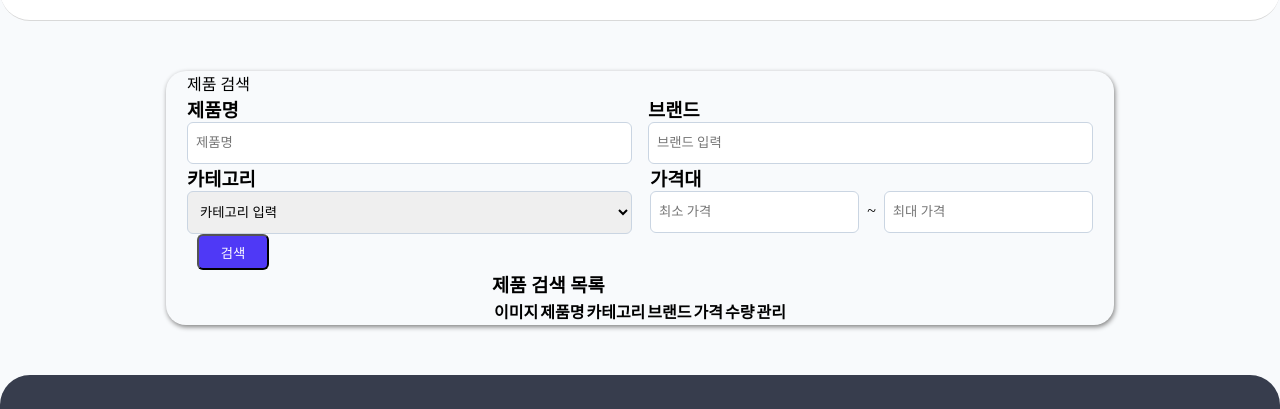
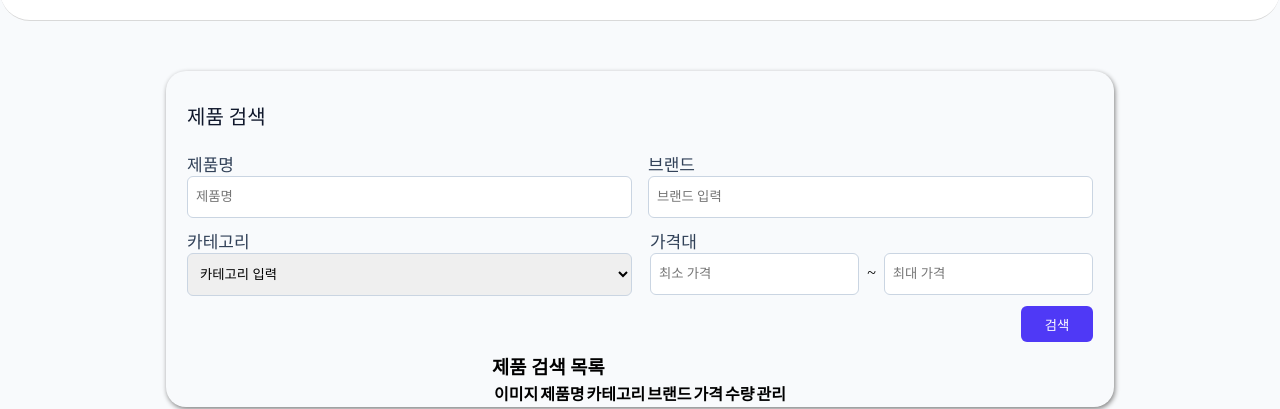
Before and after one commit to so0hub/project1, a plain HTML site: page product.html in a window 1280 px wide. Shown: the part 169-578 px from the top of the page. Drawn offline with Linux system fonts and the light colour scheme.

Commit message:
제품검색 중간저장

```diff
--- a/css/product.css
+++ b/css/product.css
@@ -73,6 +73,8 @@ img{width: 15px; margin-right: 8px;} /*지워야 함*/
 }
 .m_s_title{
     width: 906px; height: 24px; font-size: 16px;
+    padding-top: 30px; padding-bottom: 50px ;
+    font-size: 20px; color: #0F172B;
 }
 #m_search > .m_s_head{
     width: 906px;
@@ -80,10 +82,12 @@ img{width: 15px; margin-right: 8px;} /*지워야 함*/
     justify-content: space-between;
 }
 #m_search > .m_s_head > div{
-    display: block;
-
+    display: block; margin-bottom: 10px;
 }
-#m_search > .m_s_head > div > span{
+.m_s_head > div > h3{
+    font-size: 17px; color: #314158; font-weight: 500;
+}
+#m_search > .m_s_head > div >span{
     margin: 0 4px;
 }
 .m_s_name , .m_s_b , .m_s_k{
@@ -94,11 +98,13 @@ img{width: 15px; margin-right: 8px;} /*지워야 함*/
     width: 209.21px; padding: 12px 8px;
     border-radius: 6px; border: 1px solid #CAD5E2;
 }
-#m_search > .m_s_head > button{
+.m_s_h_b{
+    width: 906px; display: flex; text-align: right;
+}
+#m_search > .m_s_head > div > button{
     width: 72.23px; height: 36px;
     background-color: #4F39F6; color: white;
-    border-radius: 6px;
-    margin-left: 10px;
+    border-radius: 6px; border: none;
 }
 
 
--- a/product.html
+++ b/product.html
@@ -49,7 +49,7 @@
                         <option value="C04">Keyboard</option>
                     </select></div>
                     <div><h3>가격대</h3> <input class="m_s_min" placeholder="최소 가격"/> <span>~</span> <input class="m_s_max" placeholder="최대 가격"/></div>
-                    <button onclick=""> 검색 </button>
+                    <div class="m_s_h_b"><button onclick=""> 검색 </button></div>
                 </div>
 
 
```
